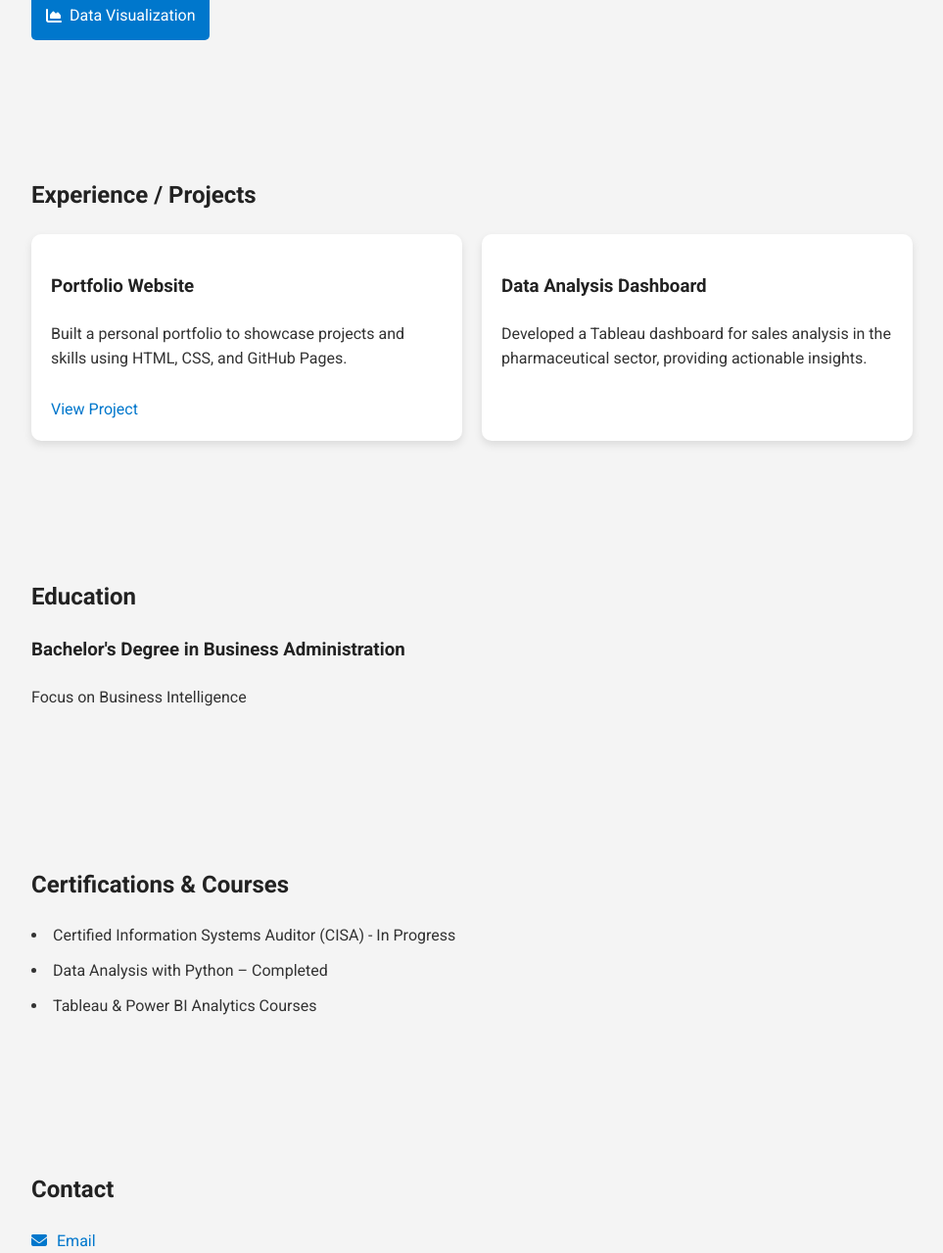
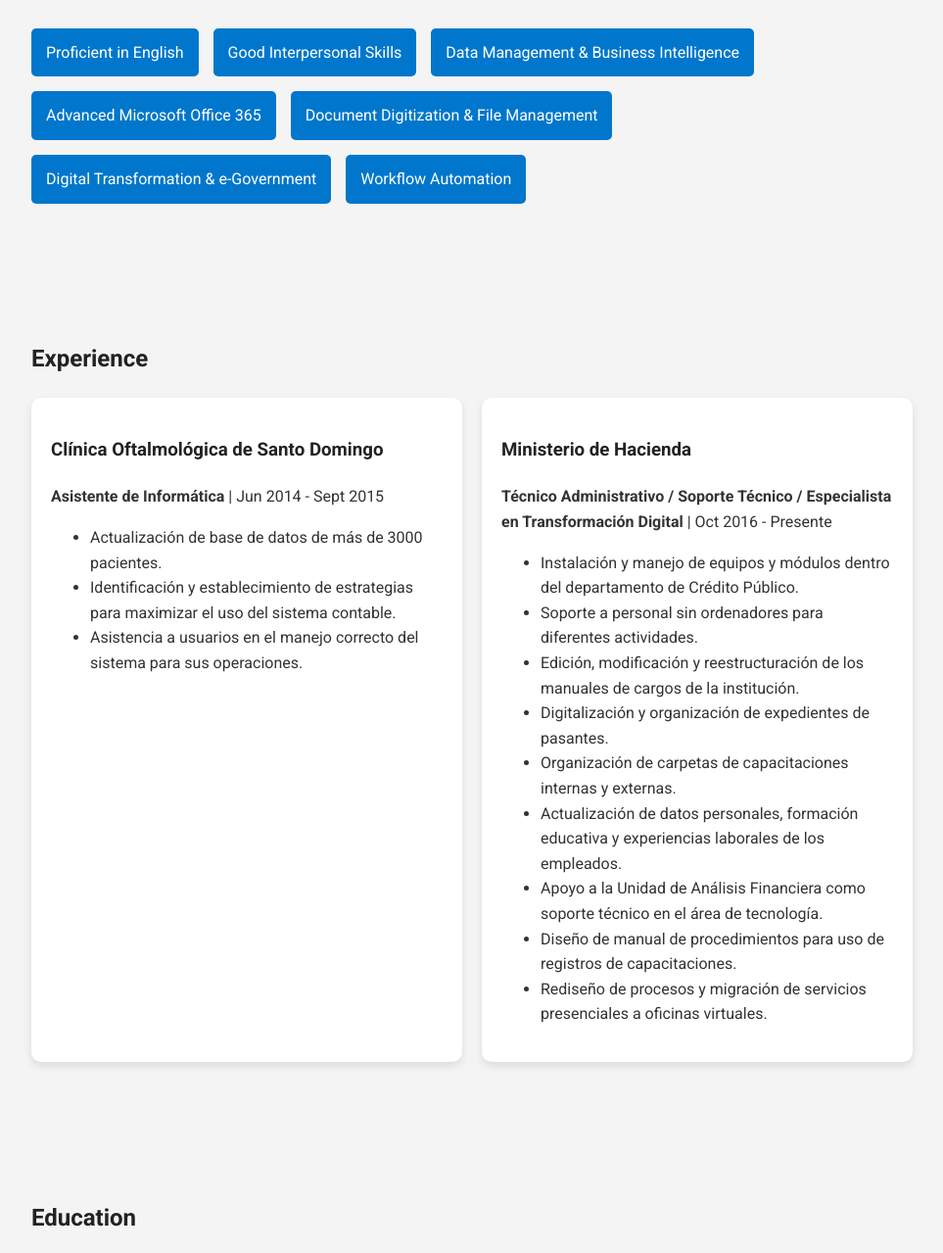
Before and after one commit to JavierEGI/JavierGPortfolio, a plain HTML site: page index.html in a window 1280 px wide. Shown: the part 565-1844 px from the top of the page at 98% size, without its empty margins (158-1121 px from the left). Drawn offline with Linux system fonts and the light colour scheme.

Commit message:
Updated portfolio single page V1

```diff
--- a/index.html
+++ b/index.html
@@ -16,7 +16,7 @@
             <ul>
                 <li><a href="#about">About</a></li>
                 <li><a href="#skills">Skills</a></li>
-                <li><a href="#projects">Projects</a></li>
+                <li><a href="#projects">Experience</a></li>
                 <li><a href="#education">Education</a></li>
                 <li><a href="#certifications">Certifications</a></li>
                 <li><a href="#contact">Contact</a></li>
@@ -26,33 +26,51 @@
 
     <section id="about">
         <h1>About Me</h1>
-        <p>Hello! I'm Javier, a Business Intelligence & Data Analyst professional. I create actionable insights from data to help companies make better decisions. Passionate about technology, analytics, and continuous learning.</p>
+        <p>Licenciado en Dirección y Gestión Empresarial con mención en Inteligencia de Negocios aspirante a Especialista en Datos y Transformación Digital con gran experiencia variada en las áreas de recursos humanos y tecnología.
+        Más de 8 años de experiencia combinada en recursos humanos, soporte técnico administrativo, atención al usuario, optimización de flujos de trabajo y gestión de bases de datos.
+        Destacado por mi habilidad de rápido aprendizaje y capacidades de análisis y resolución de problemas, al igual que por la atención de servicio y colaboración que brindo a la organización.
+        En constante búsqueda de nuevos conocimientos y enseñanzas, contribuyendo a la modernización y eficiencia de la organización.</p>
     </section>
 
     <section id="skills">
         <h2>Skills & Tools</h2>
         <div class="skills-container">
-            <div class="skill"><i class="fab fa-python"></i> Python</div>
-            <div class="skill"><i class="fas fa-database"></i> SQL</div>
-            <div class="skill"><i class="fas fa-chart-line"></i> Tableau</div>
-            <div class="skill"><i class="fas fa-chart-pie"></i> Power BI</div>
-            <div class="skill"><i class="fas fa-table"></i> Excel</div>
-            <div class="skill"><i class="fas fa-project-diagram"></i> Project Management</div>
-            <div class="skill"><i class="fas fa-chart-area"></i> Data Visualization</div>
+            <div class="skill">Proficient in English</div>
+            <div class="skill">Good Interpersonal Skills</div>
+            <div class="skill">Data Management & Business Intelligence</div>
+            <div class="skill">Advanced Microsoft Office 365</div>
+            <div class="skill">Document Digitization & File Management</div>
+            <div class="skill">Digital Transformation & e-Government</div>
+            <div class="skill">Workflow Automation</div>
         </div>
     </section>
 
     <section id="projects">
-        <h2>Experience / Projects</h2>
+        <h2>Experience</h2>
         <div class="projects-container">
             <div class="project-card">
-                <h3>Portfolio Website</h3>
-                <p>Built a personal portfolio to showcase projects and skills using HTML, CSS, and GitHub Pages.</p>
-                <a href="https://javieregi.github.io/JavierGPortfolio/" target="_blank">View Project</a>
+                <h3>Clínica Oftalmológica de Santo Domingo</h3>
+                <p><strong>Asistente de Informática</strong> | Jun 2014 - Sept 2015</p>
+                <ul>
+                    <li>Actualización de base de datos de más de 3000 pacientes.</li>
+                    <li>Identificación y establecimiento de estrategias para maximizar el uso del sistema contable.</li>
+                    <li>Asistencia a usuarios en el manejo correcto del sistema para sus operaciones.</li>
+                </ul>
             </div>
             <div class="project-card">
-                <h3>Data Analysis Dashboard</h3>
-                <p>Developed a Tableau dashboard for sales analysis in the pharmaceutical sector, providing actionable insights.</p>
+                <h3>Ministerio de Hacienda</h3>
+                <p><strong>Técnico Administrativo / Soporte Técnico / Especialista en Transformación Digital</strong> | Oct 2016 - Presente</p>
+                <ul>
+                    <li>Instalación y manejo de equipos y módulos dentro del departamento de Crédito Público.</li>
+                    <li>Soporte a personal sin ordenadores para diferentes actividades.</li>
+                    <li>Edición, modificación y reestructuración de los manuales de cargos de la institución.</li>
+                    <li>Digitalización y organización de expedientes de pasantes.</li>
+                    <li>Organización de carpetas de capacitaciones internas y externas.</li>
+                    <li>Actualización de datos personales, formación educativa y experiencias laborales de los empleados.</li>
+                    <li>Apoyo a la Unidad de Análisis Financiera como soporte técnico en el área de tecnología.</li>
+                    <li>Diseño de manual de procedimientos para uso de registros de capacitaciones.</li>
+                    <li>Rediseño de procesos y migración de servicios presenciales a oficinas virtuales.</li>
+                </ul>
             </div>
         </div>
     </section>
@@ -60,43 +78,48 @@
     <section id="education">
         <h2>Education</h2>
         <div class="education-item">
-            <h3>Bachelor's Degree in Business Administration</h3>
-            <p>Focus on Business Intelligence</p>
+            <h3>Universidad Iberoamericana</h3>
+            <p>Licenciado en Dirección y Gestión Empresarial (Actual)</p>
+        </div>
+        <div class="education-item">
+            <h3>Saint Thomas School</h3>
+            <p>Grado Bachiller - 2014</p>
         </div>
     </section>
 
     <section id="certifications">
         <h2>Certifications & Courses</h2>
         <ul class="certifications-list">
-            <li>Certified Information Systems Auditor (CISA) - In Progress</li>
-            <li>Data Analysis with Python – Completed</li>
-            <li>Tableau & Power BI Analytics Courses</li>
+            <li>Diplomado en Gestión Estratégica de la Capacitación</li>
+            <li>Curso-Taller ROI de la Capacitación</li>
+            <li>Curso-Taller Diseño e Implementación de Plan de Carrera y Sucesión</li>
+            <li>Redacción de Informes Técnicos</li>
+            <li>Finanzas Personales</li>
+            <li>Servicio al Cliente</li>
+            <li>CompTIA A+</li>
+            <li>Oratoria y Miedo Escénico</li>
+            <li>Help Desk – Manager</li>
+            <li>Manejo Efectivo del Tiempo</li>
+            <li>Modelo de Gestión por Competencias</li>
+            <li>Inteligencia Emocional</li>
+            <li>Power BI</li>
+            <li>Introduction to Data Analytics</li>
         </ul>
     </section>
 
     <section id="contact">
         <h2>Contact</h2>
         <div class="contact-container">
-            <a href="mailto:jaibier@outlook.com"><i class="fas fa-envelope"></i> Email</a>
-            <a href="https://www.linkedin.com/in/javieregi/" target="_blank"><i class="fab fa-linkedin"></i> LinkedIn</a>
-            <a href="https://github.com/JavierEGI" target="_blank"><i class="fab fa-github"></i> GitHub</a>
-            <a href="JavierG_CV.pdf" download class="download-cv"><i class="fas fa-file-download"></i> Download CV</a>
+            <a href="mailto:Jegigonzalez.proton.me">Email: Jegigonzalez.proton.me</a>
+            <a href="tel:+18297602189">Phone: +1(829)-760-2189</a>
+            <a href="https://www.linkedin.com/in/javieregi/" target="_blank">LinkedIn</a>
+            <a href="https://github.com/JavierEGI" target="_blank">GitHub</a>
+            <a href="JavierG_CV.pdf" download class="download-cv">Download CV</a>
         </div>
     </section>
 
     <footer>
         <p>&copy; 2025 Javier G. All rights reserved.</p>
     </footer>
-
-    <script>
-        document.querySelectorAll('nav ul li a').forEach(anchor => {
-            anchor.addEventListener('click', function(e) {
-                e.preventDefault();
-                document.querySelector(this.getAttribute('href')).scrollIntoView({
-                    behavior: 'smooth'
-                });
-            });
-        });
-    </script>
 </body>
 </html>
```
